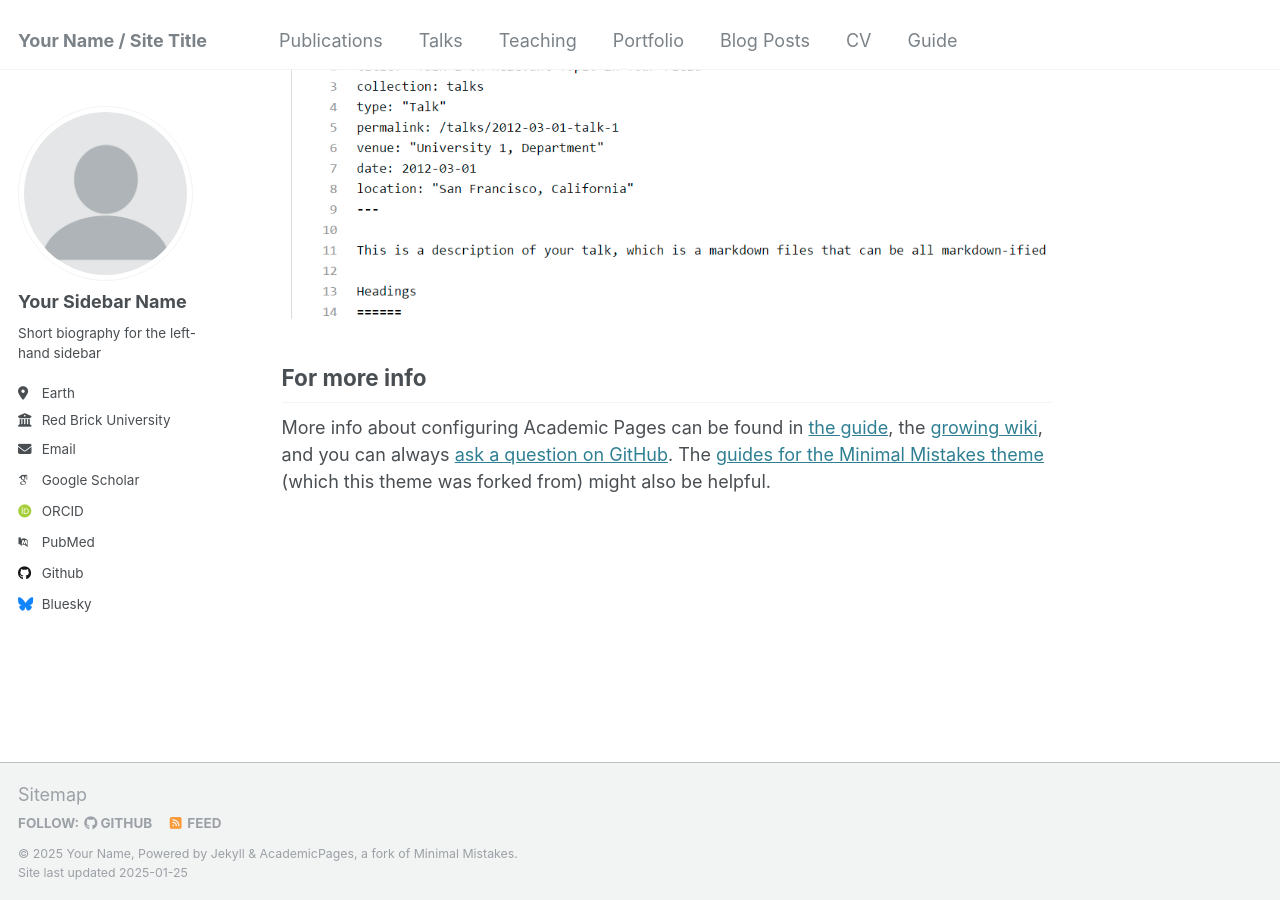
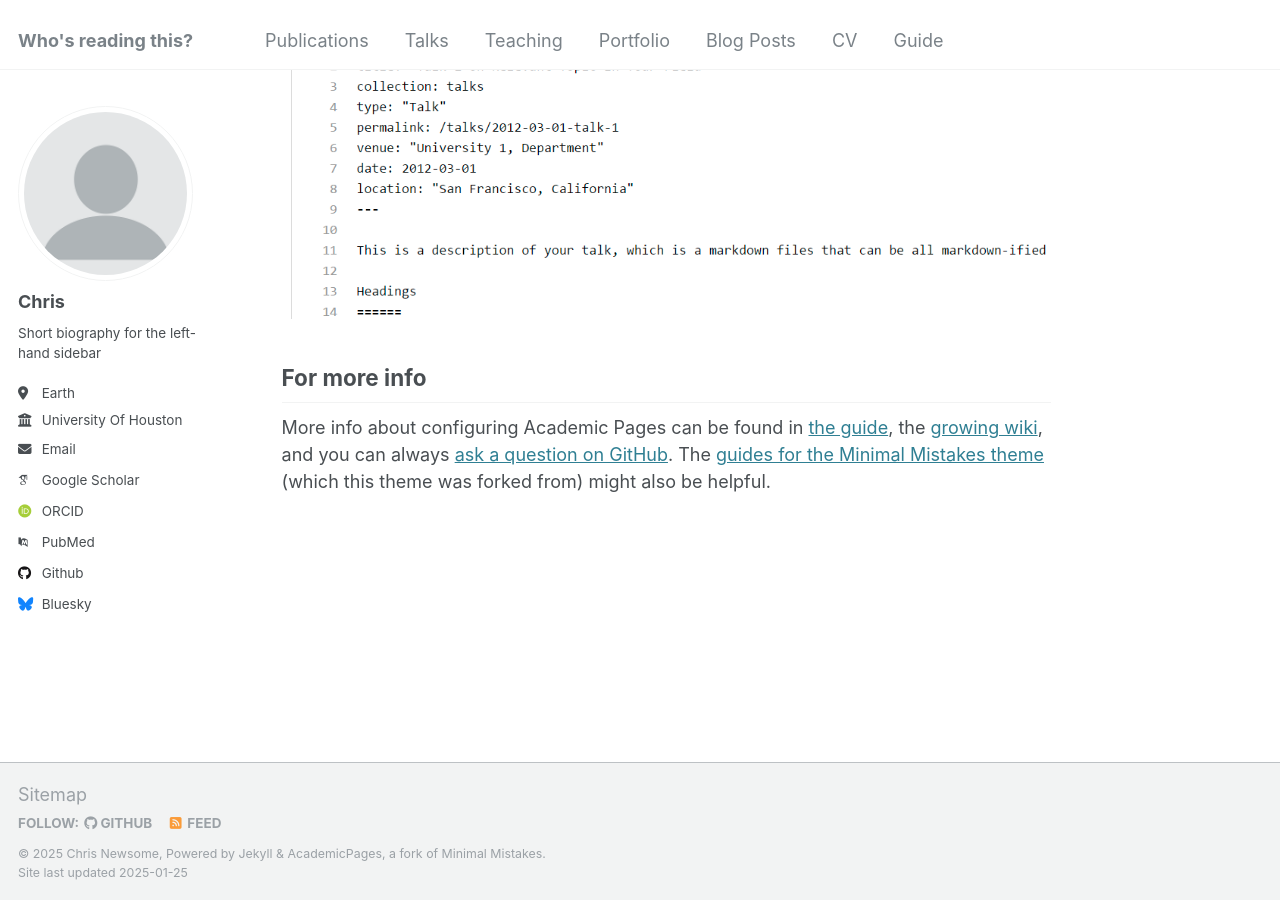
Before and after one commit to MontyPithon/MontyPithon.github.io, a Jekyll site: the page built from _pages/about.md, in a window 1280 px wide and 900 px high, scrolled down 2643 px. Built offline with Jekyll 4.4.1, drawn with Linux system fonts in a browser that asks for light colours; some web fonts are replaced.

Commit message:
added some stuff to config

```diff
--- a/_config.yml
+++ b/_config.yml
@@ -8,11 +8,11 @@
 
 # Basic Site Settings
 locale                   : "en-US"
-title                    : "Your Name / Site Title"
+title                    : "Who's reading this?"
 title_separator          : "-"
-name                     : &name "Your Name"
+name                     : &name "Chris Newsome"
 description              : &description "personal description"
-url                      : https://academicpages.github.io # the base hostname & protocol for your site e.g. "https://[your GitHub username].github.io"
+url                      : https://montypithon.github.io # the base hostname & protocol for your site e.g. "https://[your GitHub username].github.io"
 baseurl                  : "" # the subpath of your site, e.g. "/blog"
 repository               : "academicpages/academicpages.github.io"
 
@@ -22,11 +22,11 @@ repository               : "academicpages/academicpages.github.io"
 author:
   # Biographic information
   avatar           : "profile.png"
-  name             : "Your Sidebar Name"
+  name             : "Chris"
   pronouns         : # example: "she/her"
   bio              : "Short biography for the left-hand sidebar"
   location         : "Earth"
-  employer         : "Red Brick University"
+  employer         : "University Of Houston"
   uri              : # URL
   email            : "none@example.org"
 
```
